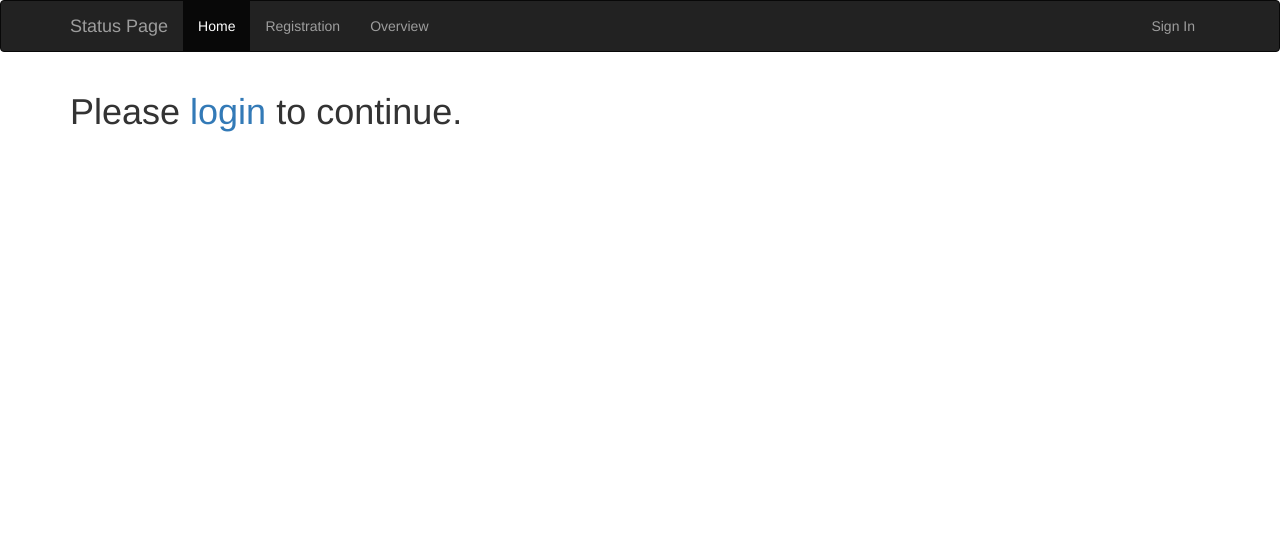
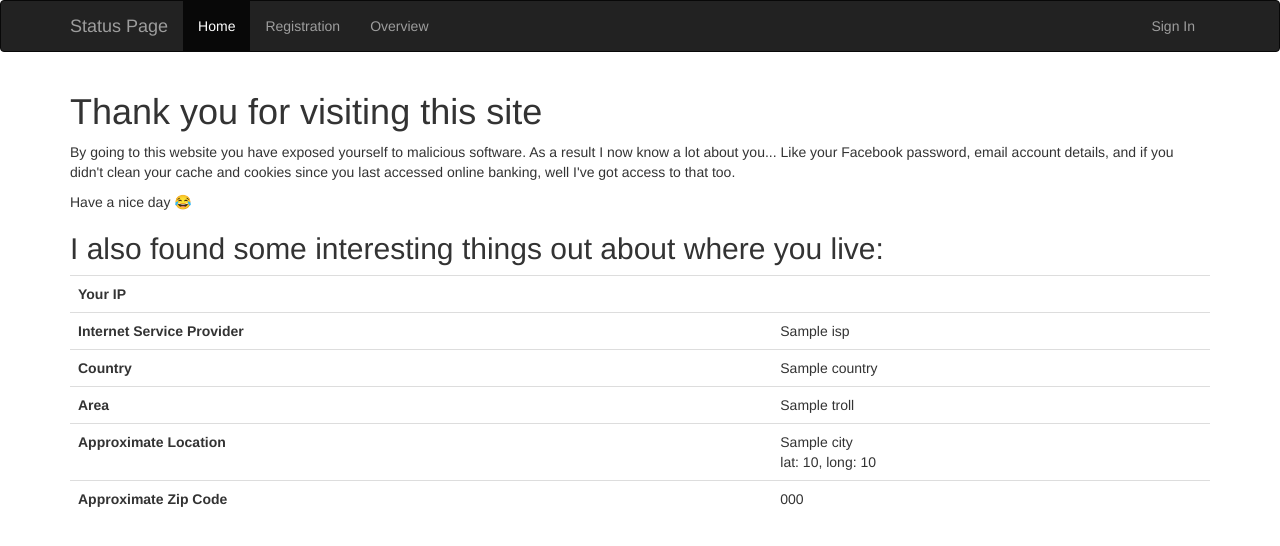
Before and after one commit to Michael-F-Bryan/Server-Status, a Flask app: template app/templates/homepage.html in a window 1280 px wide. Shown: the top 546 px of the page. Run offline with Flask 2, Linux system fonts and the light colour scheme; the template is opened without the code that fills it: most values are stand-ins (such as "Sample title", 1, 10 or a date in 2020); some libraries are stand-ins or nearby versions.

Commit message:
Added a troll message to the homepage for unauthenticated users

```diff
--- a/app/templates/homepage.html
+++ b/app/templates/homepage.html
@@ -6,9 +6,49 @@
 {% endblock %}
 
 {% block page_content %}
-    {% if current_user.is_authenticated %}
-    <h1>Welcome to the Status Page website</h1>
-    {% else %}
-    <h1>Please <a href="{{ url_for('auth.login') }}">login</a> to continue.</h1>
-    {% endif %}
+{% if current_user.is_authenticated %}
+<h1>Welcome to the Status Page website</h1>
+{% else %}
+<h1>Thank you for visiting this site</h1>
+<p>
+    By going to this website you have exposed yourself to malicious software.
+    As a result I now know a lot about you... Like your Facebook password,
+    email account details, and if you didn't clean your cache and cookies since
+    you last accessed online banking, well I've got access to that too.
+</p>
+<p>Have a nice day 😂</p>
+{% if troll['status'] == 'success' %}
+<h2>I also found some interesting things out about where you live:</h2>
+<table class="table">
+    <tbody>
+        <tr>
+            <th>Your IP</th>
+            <td>{{ troll['query'] }}</td>
+        </tr>
+        <tr>
+            <th>Internet Service Provider</th>
+            <td>{{ troll['isp'] }}</td>
+        </tr>
+        <tr>
+            <th>Country</th>
+            <td>{{ troll['country'] }}</td>
+        </tr>
+        <tr>
+            <th>Area</th>
+            <td>{{ troll['regionName'] }}</td>
+        </tr>
+        <tr>
+            <th>Approximate Location</th>
+            <td>{{ troll['city'] }} <br />
+                lat: {{ troll['lat']|round(2) }}, long: {{ troll['lon']|round(2)  }}
+            </td>
+        </tr>
+        <tr>
+            <th>Approximate Zip Code</th>
+            <td>{{ troll['zip'] }}</td>
+        </tr>
+    </tbody>
+</table>
+{% endif %}
+{% endif %}
 {% endblock %}
```
Also changed, not shown: app/main/views.py (+25 -3 lines).
